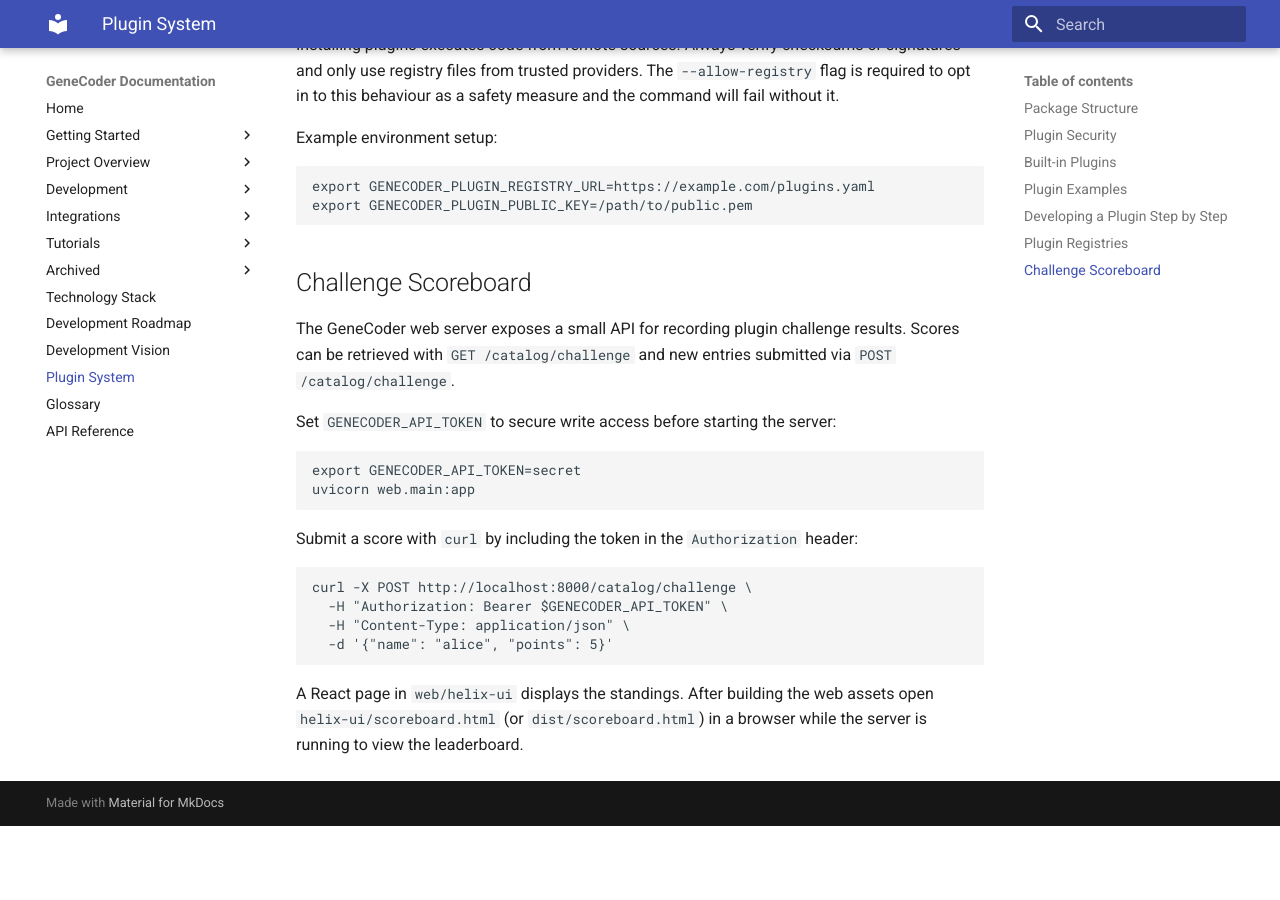
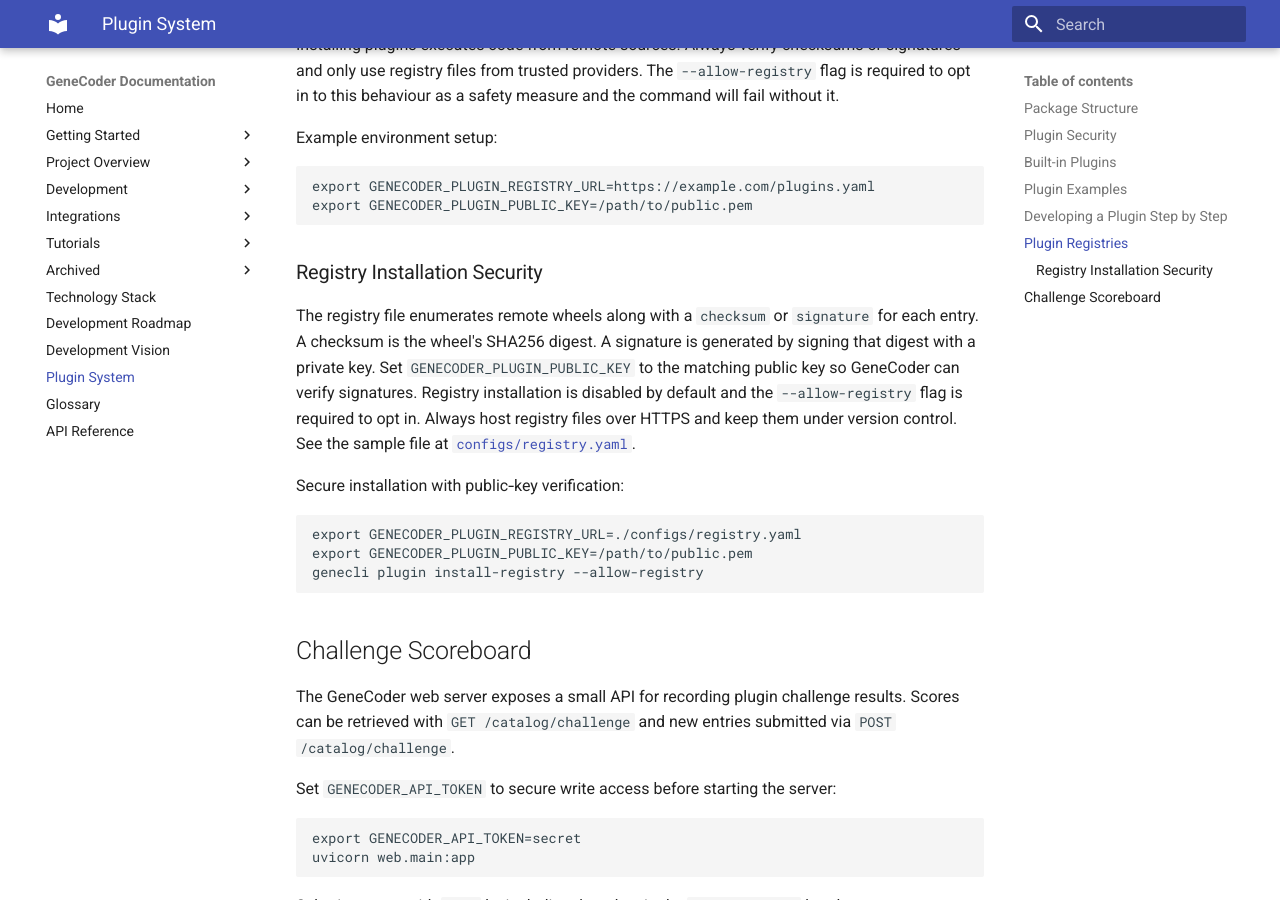
Before and after one commit to d0tTino/GeneCoder, an MkDocs documentation site: the page built from docs/plugins.md, in a window 1280 px wide and 900 px high, scrolled down 3639 px. Built offline with MkDocs 1.6.1 and Material for MkDocs 9.7.7, drawn with Linux system fonts in a browser that asks for light colours; before the commit the page ends 4465 px from its top, so only the background shows below that.

Commit message:
docs: add registry security section and example

````diff
--- a/docs/plugins.md
+++ b/docs/plugins.md
@@ -188,6 +188,25 @@
 export GENECODER_PLUGIN_PUBLIC_KEY=/path/to/public.pem
 ```
 
+### Registry Installation Security
+
+The registry file enumerates remote wheels along with a `checksum` or
+`signature` for each entry. A checksum is the wheel's SHA256 digest. A
+signature is generated by signing that digest with a private key. Set
+`GENECODER_PLUGIN_PUBLIC_KEY` to the matching public key so GeneCoder can
+verify signatures. Registry installation is disabled by default and the
+`--allow-registry` flag is required to opt in. Always host registry files over
+HTTPS and keep them under version control. See the sample file at
+[`configs/registry.yaml`](../configs/registry.yaml).
+
+Secure installation with public‑key verification:
+
+```bash
+export GENECODER_PLUGIN_REGISTRY_URL=./configs/registry.yaml
+export GENECODER_PLUGIN_PUBLIC_KEY=/path/to/public.pem
+genecli plugin install-registry --allow-registry
+```
+
 
 ## Challenge Scoreboard
 
````
Also changed, not shown: 1 other file.
